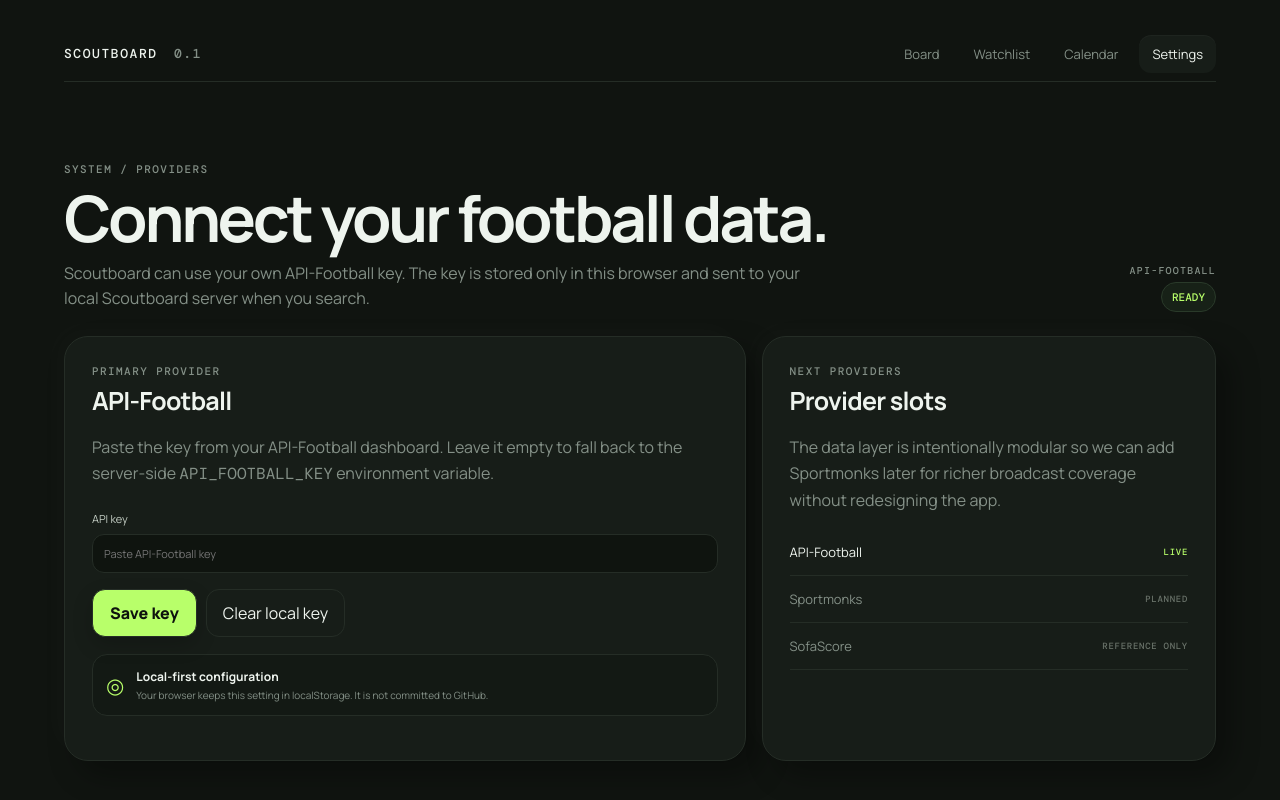
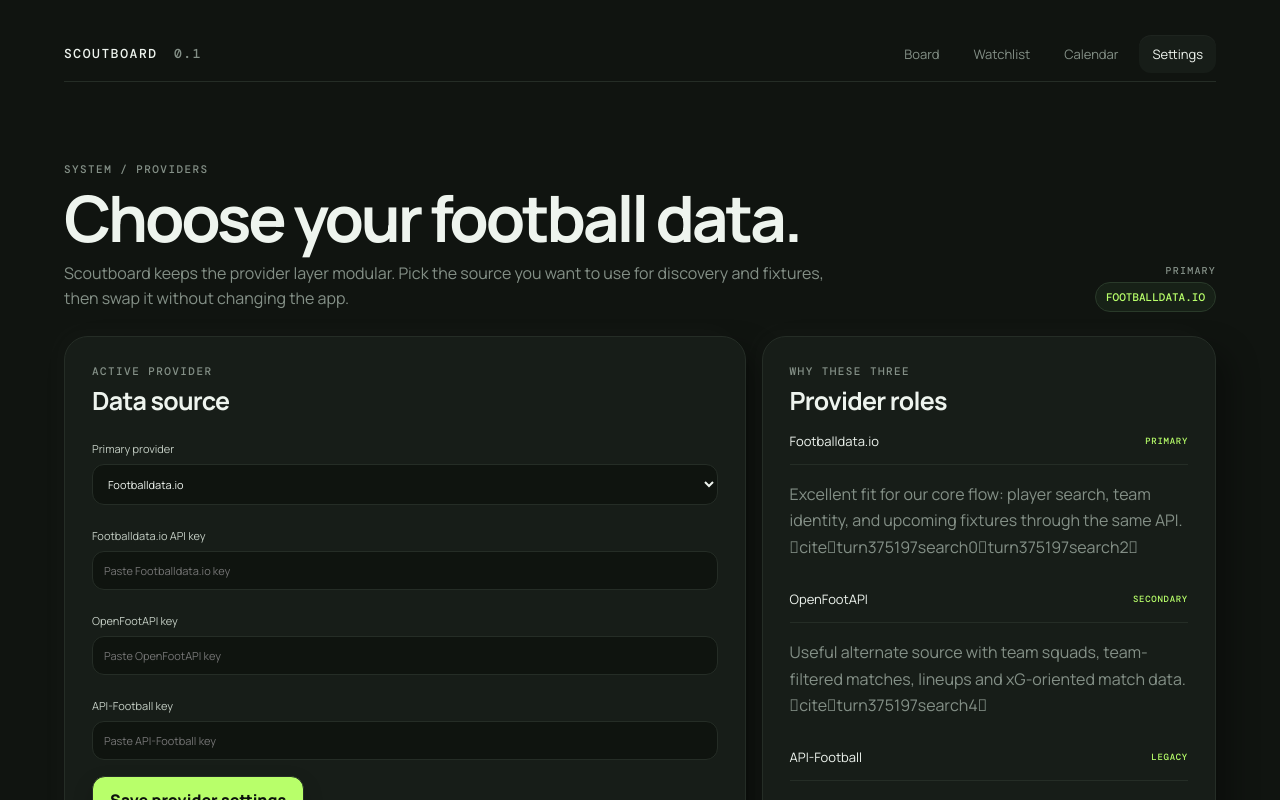
Before and after one commit to omaryazghi98-code/scoutboard, a Next.js app: page /settings in a window 1280 px wide. Shown: the top 800 px of the page. Built offline with nearby package versions, Linux system fonts and the light colour scheme.

Commit message:
feat: add modular provider settings

```diff
--- a/app/settings/page.tsx
+++ b/app/settings/page.tsx
@@ -2,27 +2,39 @@
 
 import { useEffect, useState } from 'react';
 
-const KEY_STORAGE = 'scoutboard-api-football-key';
+const PROVIDER_KEY = 'scoutboard-provider';
+const PROVIDER_KEYS = {
+  footballdata: 'scoutboard-footballdata-key',
+  openfoot: 'scoutboard-openfoot-key',
+  'api-football': 'scoutboard-api-football-key',
+} as const;
+
+type Provider = keyof typeof PROVIDER_KEYS;
 
 export default function SettingsPage() {
-  const [apiKey, setApiKey] = useState('');
+  const [provider, setProvider] = useState<Provider>('footballdata');
+  const [keys, setKeys] = useState<Record<Provider, string>>({ footballdata: '', openfoot: '', 'api-football': '' });
   const [saved, setSaved] = useState(false);
 
   useEffect(() => {
-    setApiKey(window.localStorage.getItem(KEY_STORAGE) || '');
+    try {
+      const storedProvider = window.localStorage.getItem(PROVIDER_KEY) as Provider | null;
+      if (storedProvider && PROVIDER_KEYS[storedProvider]) setProvider(storedProvider);
+      setKeys({
+        footballdata: window.localStorage.getItem(PROVIDER_KEYS.footballdata) || '',
+        openfoot: window.localStorage.getItem(PROVIDER_KEYS.openfoot) || '',
+        'api-football': window.localStorage.getItem(PROVIDER_KEYS['api-football']) || '',
+      });
+    } catch {}
   }, []);
 
   const save = () => {
-    if (apiKey.trim()) window.localStorage.setItem(KEY_STORAGE, apiKey.trim());
-    else window.localStorage.removeItem(KEY_STORAGE);
-    setApiKey(apiKey.trim());
-    setSaved(true);
-    window.setTimeout(() => setSaved(false), 1800);
-  };
-
-  const clear = () => {
-    window.localStorage.removeItem(KEY_STORAGE);
-    setApiKey('');
+    window.localStorage.setItem(PROVIDER_KEY, provider);
+    (Object.keys(PROVIDER_KEYS) as Provider[]).forEach((name) => {
+      const value = keys[name].trim();
+      if (value) window.localStorage.setItem(PROVIDER_KEYS[name], value);
+      else window.localStorage.removeItem(PROVIDER_KEYS[name]);
+    });
     setSaved(true);
     window.setTimeout(() => setSaved(false), 1800);
   };
@@ -34,31 +46,26 @@ export default function SettingsPage() {
     </header>
 
     <section className="settingsHero">
-      <div>
-        <div className="eyebrow">SYSTEM / PROVIDERS</div>
-        <h1>Connect your football data.</h1>
-        <p>Scoutboard can use your own API-Football key. The key is stored only in this browser and sent to your local Scoutboard server when you search.</p>
-      </div>
-      <div className="providerBadge"><span>API-FOOTBALL</span><strong>READY</strong></div>
+      <div><div className="eyebrow">SYSTEM / PROVIDERS</div><h1>Choose your football data.</h1><p>Scoutboard keeps the provider layer modular. Pick the source you want to use for discovery and fixtures, then swap it without changing the app.</p></div>
+      <div className="providerBadge"><span>PRIMARY</span><strong>{provider === 'footballdata' ? 'FOOTBALLDATA.IO' : provider === 'openfoot' ? 'OPENFOOTAPI' : 'API-FOOTBALL'}</strong></div>
     </section>
 
     <section className="settingsGrid">
       <article className="featureCard settingsCard">
-        <div className="eyebrow">PRIMARY PROVIDER</div>
-        <h2>API-Football</h2>
-        <p>Paste the key from your API-Football dashboard. Leave it empty to fall back to the server-side <span className="mono">API_FOOTBALL_KEY</span> environment variable.</p>
-        <label className="fieldLabel">API key<input type="password" value={apiKey} onChange={(event) => setApiKey(event.target.value)} placeholder="Paste API-Football key" autoComplete="off" /></label>
-        <div className="settingsActions"><button className="primaryButton" onClick={save}>{saved ? '✓ Saved' : 'Save key'}</button><button className="ghostButton" onClick={clear}>Clear local key</button></div>
-        <div className="settingsNote"><span>◎</span><div><strong>Local-first configuration</strong><small>Your browser keeps this setting in localStorage. It is not committed to GitHub.</small></div></div>
+        <div className="eyebrow">ACTIVE PROVIDER</div>
+        <h2>Data source</h2>
+        <label className="fieldLabel">Primary provider<select value={provider} onChange={(event) => setProvider(event.target.value as Provider)}><option value="footballdata">Footballdata.io</option><option value="openfoot">OpenFootAPI</option><option value="api-football">API-Football</option></select></label>
+        {(Object.keys(PROVIDER_KEYS) as Provider[]).map((name) => <label className="fieldLabel" key={name}>{name === 'footballdata' ? 'Footballdata.io API key' : name === 'openfoot' ? 'OpenFootAPI key' : 'API-Football key'}<input type="password" value={keys[name]} onChange={(event) => setKeys((current) => ({ ...current, [name]: event.target.value }))} placeholder={`Paste ${name === 'api-football' ? 'API-Football' : name === 'openfoot' ? 'OpenFootAPI' : 'Footballdata.io'} key`} autoComplete="off" /></label>)}
+        <div className="settingsActions"><button className="primaryButton" onClick={save}>{saved ? '✓ Saved' : 'Save provider settings'}</button></div>
+        <div className="settingsNote"><span>◎</span><div><strong>Local configuration</strong><small>Provider choice and keys stay in this browser and are never committed to GitHub.</small></div></div>
       </article>
 
       <article className="featureCard settingsCard">
-        <div className="eyebrow">NEXT PROVIDERS</div>
-        <h2>Provider slots</h2>
-        <p>The data layer is intentionally modular so we can add Sportmonks later for richer broadcast coverage without redesigning the app.</p>
-        <div className="providerRow"><span>API-Football</span><strong>LIVE</strong></div>
-        <div className="providerRow mutedRow"><span>Sportmonks</span><strong>PLANNED</strong></div>
-        <div className="providerRow mutedRow"><span>SofaScore</span><strong>REFERENCE ONLY</strong></div>
+        <div className="eyebrow">WHY THESE THREE</div>
+        <h2>Provider roles</h2>
+        <div className="providerRow"><span>Footballdata.io</span><strong>PRIMARY</strong></div><p>Excellent fit for our core flow: player search, team identity, and upcoming fixtures through the same API. citeturn375197search0turn375197search2</p>
+        <div className="providerRow"><span>OpenFootAPI</span><strong>SECONDARY</strong></div><p>Useful alternate source with team squads, team-filtered matches, lineups and xG-oriented match data. citeturn375197search4</p>
+        <div className="providerRow"><span>API-Football</span><strong>LEGACY</strong></div><p>Still supported for comparison and fallback while we stabilize the multi-provider layer.</p>
       </article>
     </section>
   </main>;
```
